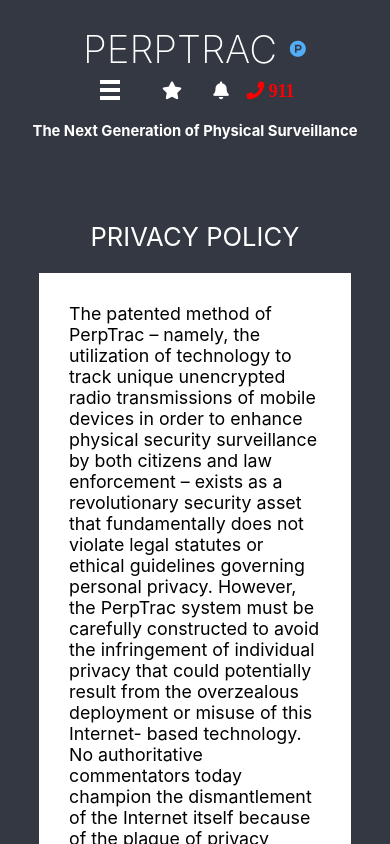
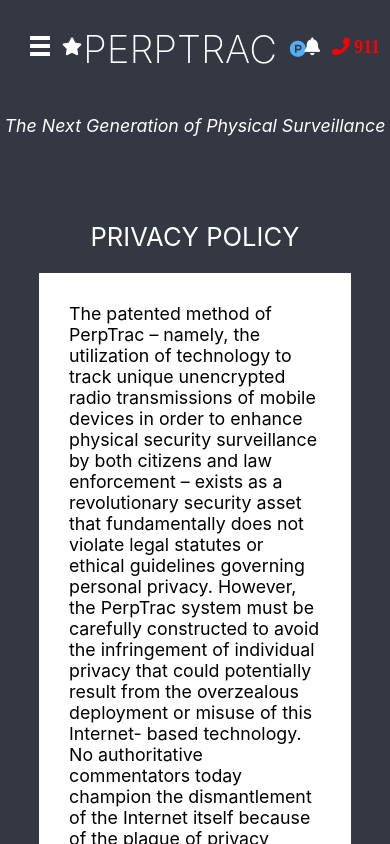
Before and after one commit to careybaldwin02/Security-UI-Front-End, a React (Create React App) app in the folder security/: page /privacy in a window 390 px wide. Shown: the top 844 px of the page. Built offline with nearby package versions, Linux system fonts and the light colour scheme; what google-maps-react would draw is missing.

Commit message:
restyled header with better mobile format

```diff
--- a/security/src/About.js
+++ b/security/src/About.js
@@ -62,7 +62,7 @@
             <a href = {"http://patft.uspto.gov/netacgi/nph-Parser?Sect1=PTO1&Sect2=HITOFF&d=PALL&p=1&u=%2Fnetahtml%2FPTO%2Fsrchnum.htm&r=1&f=G&l=50&s1=10045156.PN.&OS=PN/10045156&RS=PN/10045156"}
             target="_blank"
             >
-            Patent No.: US 10,045,156; </a> International Patent Pending
+            Patent No: US 10,045,156; </a> International Patent Pending
 
         </li>
         <li>
--- a/security/src/App.css
+++ b/security/src/App.css
@@ -46,6 +46,9 @@
   z-index: 1000;
 }
 
+.header p{
+  font-style: italic;
+}
 
 /* .header .emergency .fa-house-damage{
   background-color: white;
@@ -608,26 +611,27 @@
 
   .header .favorites{
     position: absolute;
-    top: 80px;
-    left: 150px;
-  }
-  .header .alarm{
-    position: absolute;
-    top: 80px;
-    left: 150px;
-  }
-
-  .header .emergency{
-    position: absolute;
-    top: 80px;
-    left: 175px;
+    top: 36px;
+    left: 50px;
   }
 
    .bm-burger-button{
     margin: 0px;
     padding: 0px;
     position: absolute;
-    top: 80px;
-    left: 100px;
+    top: 36px;
+    left: 30px;
+  }
+
+  .header .alarm{
+    position: absolute;
+    top: 36px;
+    right: 70px;
+  }
+
+  .header .emergency{
+    position: absolute;
+    top: 36px;
+    right: 10px;
   }
 }
--- a/security/src/BlackList.js
+++ b/security/src/BlackList.js
@@ -14,7 +14,7 @@
         <div className="blacklist">
 
         <div className = "list-title">
-        <h2>Watch List</h2>
+        <h1>Watch List</h1>
         <Link to = "/list-controls"><i className="fas fa-sliders"></i>
         </Link>
         </div>
--- a/security/src/ControlPanel.js
+++ b/security/src/ControlPanel.js
@@ -13,7 +13,7 @@
             <Header />
         <div className="settings">
 
-        <h2>General Control Panel</h2>
+        <h1>General Control Panel</h1>
         <img src={configcontrol} />
 
         </div>
--- a/security/src/DevTeam.js
+++ b/security/src/DevTeam.js
@@ -18,6 +18,9 @@
         <div className = "dev-team">
 
         <div>
+            <h1>
+                Development Team
+            </h1>
         <p>
             Perptrac is a physical security
             surveillance system and method developed
--- a/security/src/Header.js
+++ b/security/src/Header.js
@@ -20,9 +20,9 @@
         <h1>PERPTRAC</h1>
         <i className="fab fa-product-hunt faa-pulse animated"></i>
         </div>
-        <h5>
+        <p>
             The Next Generation of Physical Surveillance
-        </h5>
+        </p>
         </Link>
         </div>
 
--- a/security/src/MainDemoLocation.js
+++ b/security/src/MainDemoLocation.js
@@ -20,9 +20,9 @@
             <Header />
             </div>
             <div className = "main-demo-location">
-            <h2>
+            <h1>
                 Maps and Videos
-            </h2>
+            </h1>
             <form>
                 <div className = "inputs">
                 <input
--- a/security/src/MainDemoPerson.js
+++ b/security/src/MainDemoPerson.js
@@ -21,6 +21,9 @@
             <Header />
             </div>
             <div className = "page-wrap">
+            <h1>
+                Person Search
+            </h1>
             <form>
                 <div className = "inputs">
                 <h5>Please Enter a Name</h5>
--- a/security/src/PerpDemo.js
+++ b/security/src/PerpDemo.js
@@ -16,24 +16,24 @@
         <div className = "page-wrap">
         <div className="perp-demo">
 
-        <h2>Profile of John Doe</h2>
+        <h1>Profile of John Doe</h1>
             <ul>
                 <li>
-                    <a href="#">Current Location</a>
+                    Current Location
                 </li>
                 <li>
-                    <a href="#">Share Information</a>
+                    Share Information
                 </li>
                 <li>
                     {/* link to list of names, one name links to black list detail fig 8*/}
-                    <a href="#">Add to Watchlist</a>
+                    Add to Watchlist
                 </li>
                     {/* link to list of names */}
-                    <a href="#">Add to Whitelist</a>
+                    Add to Whitelist
                 <li>
                     {/* link to list control */}
-                    <i class="fas fa-shopping-cart"></i>
-                    <a href="#"> Purchase Information</a>
+                    <i class="fas fa-shopping-cart">  </i>
+                     Purchase Information
                 </li>
             </ul>
 
--- a/security/src/Settings.js
+++ b/security/src/Settings.js
@@ -18,26 +18,26 @@
         <div className = "page-wrap">
         <div className="settings">
 
-        <h2>Settings</h2>
+        <h1>Settings</h1>
             <ul>
                 <li>
                     <Link to = "/control-panel">
-                    <a href="#">Control Panel</a>
+                    <h3>Control Panel</h3>
                     </Link>
                 </li>
                 <li>
                     {/* link to list of names, one name links to black list detail fig 8*/}
                     <Link to = '/blacklist'>
-                    <a href="#">Access your Blacklist</a>
+                    <h3>Access your Watchlist</h3>
                     </Link>
                 </li>
                     {/* link to list of names */}
                     <Link to = '/whitelist'>
-                    <a href="#">Access your Whitelist</a>
+                    <h3>Access your Whitelist</h3>
                     </Link>
                 <li>
                     {/* link to list control */}
-                    <a href="#">Access your List Controls</a>
+                    <h3>Access your List Controls</h3>
                 </li>
             </ul>
 
--- a/security/src/UserInfo.js
+++ b/security/src/UserInfo.js
@@ -29,7 +29,7 @@
         </div> */}
 
         <div className = "user">
-        <h2 className = "account-settings">Account Settings</h2>
+        <h1 className = "account-settings">Account Settings</h1>
             <div>
                 <Link to = "/manage-subscription">
                 <h3>Manage Subscription</h3>
```
